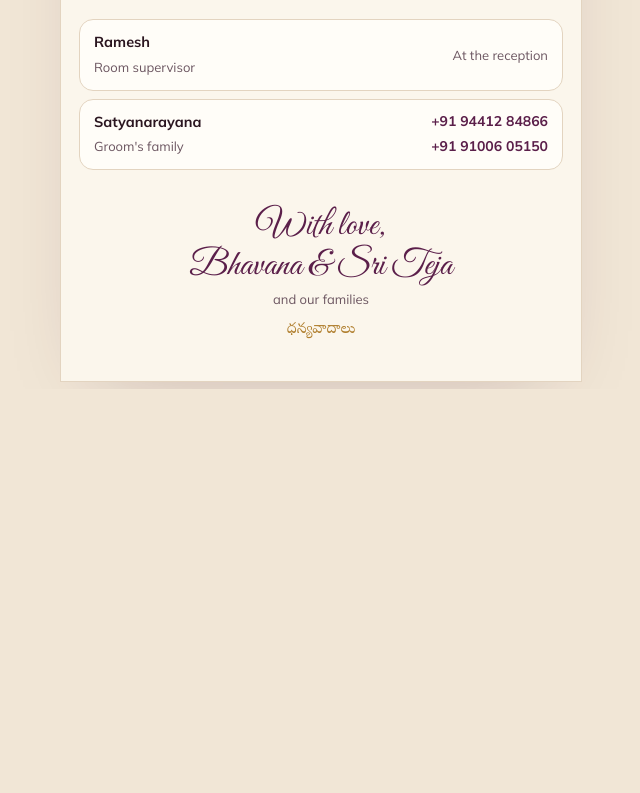
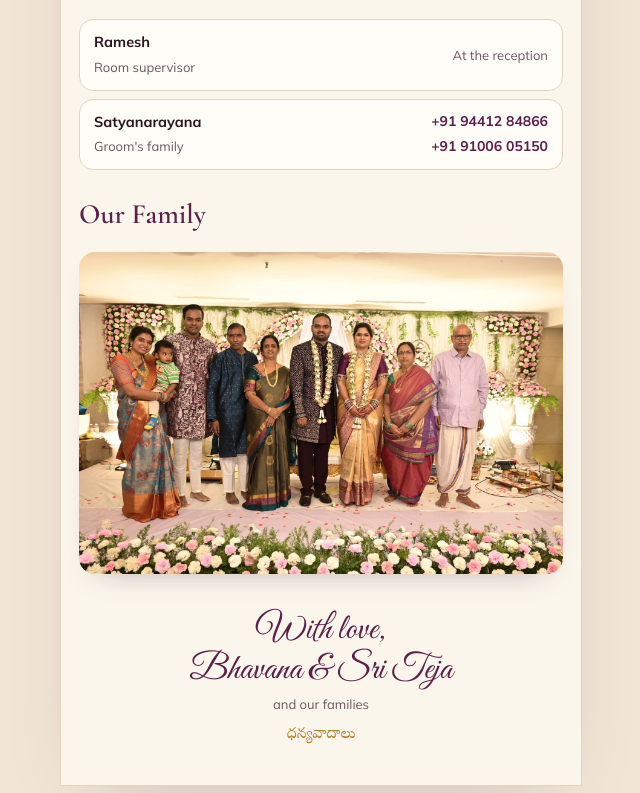
Before and after one commit to sriteja25/bhavana-weds-sriteja, a plain HTML site: page index.html in a window 1280 px wide. Shown: the part 2680-3473 px from the top of the page, without its empty margins (319-959 px from the left). Before the commit the page ends 3069 px from the top, so only its background shows below. Drawn offline with nearby package versions, Linux system fonts and the light colour scheme.

Commit message:
Add Our Family photo
Co-Authored-By: Claude Opus 5.5 <noreply@anthropic.com>

```diff
--- a/index.html
+++ b/index.html
@@ -128,6 +128,8 @@ button{font:inherit}
 .story .pair{display:flex;gap:8px;align-items:flex-start}
 .story .pair img{min-width:0}
 
+.family{margin:0}
+.family img{width:100%;height:auto;display:block;border-radius:16px;box-shadow:0 14px 30px -20px #3e123266}
 .foot{text-align:center;padding:14px 0 6px}
 .foot .s{font-family:var(--f-script);font-size:36px;color:var(--plum);line-height:1.1}
 .foot p{font-size:13px;color:var(--ink-soft);margin-top:4px}
@@ -191,6 +193,11 @@ button{font:inherit}
 
     <div class="sh"><h2>Need anything?</h2></div>
     <section class="help" id="help"></section>
+
+    <div class="sh"><h2>Our Family</h2></div>
+    <figure class="family">
+      <img src="img/family.jpg" alt="Bhavana and Sri Teja with their families on the engagement stage">
+    </figure>
 
     <footer class="foot">
       <div class="s">With love,<br>Bhavana &amp; Sri Teja</div>
```
Also changed, not shown: img/family.jpg (added).
